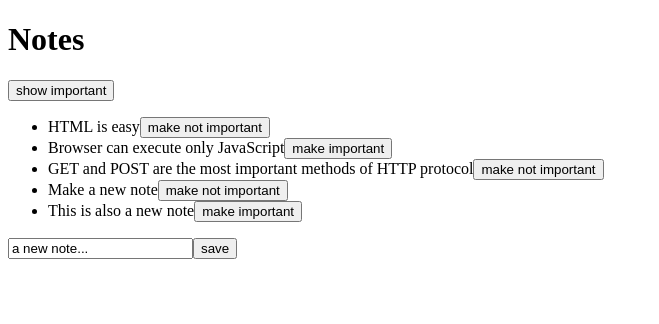
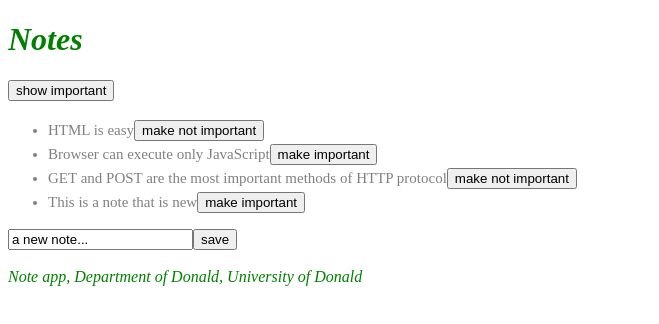
Before and after one commit to dneuterman/FSO2021-Lessons-Part2, a React (Create React App) app: page / in a window 1280 px wide. Shown: the top 324 px of the page, without its empty margins (0-659 px from the left). Built offline with nearby package versions, Linux system fonts and the light colour scheme; data requests are answered from the project's data file.

Commit message:
part 2e lesson complete

```diff
--- a/db.json
+++ b/db.json
@@ -19,14 +19,8 @@
       "important": true
     },
     {
-      "content": "Make a new note",
-      "date": "2021-03-28T08:20:06.424Z",
-      "important": true,
-      "id": 4
-    },
-    {
-      "content": "This is also a new note",
-      "date": "2021-03-28T08:20:23.296Z",
+      "content": "This is a note that is new",
+      "date": "2021-03-29T02:20:31.317Z",
       "important": false,
       "id": 5
     }
--- a/src/App.js
+++ b/src/App.js
@@ -1,11 +1,38 @@
 import React, { useState, useEffect } from 'react'
 import Note from './components/Note'
 import noteService from './services/notes'
+
+const Notification = ({ message }) => {
+  if (message === null) {
+    return null
+  }
+
+  return (
+    <div className="error">
+      {message}
+    </div>
+  )
+}
+
+const Footer = () => {
+  const footerStyle = {
+    color: 'green',
+    fontStyle: 'italic',
+    fontSize: 16
+  }
+  return (
+    <div style={footerStyle}>
+      <br />
+      <em>Note app, Department of Donald, University of Donald</em>
+    </div>
+  )
+}
 
 const App = () => {
   const [notes, setNotes] = useState([])
   const [newNote, setNewNote] = useState('a new note...')
   const [showAll, setShowAll] = useState(true)
+  const [errorMessage, setErrorMessage] = useState(null)
 
   useEffect(() => {
     noteService
@@ -46,9 +73,12 @@ const App = () => {
         setNotes(notes.map(note => note.id !== id ? note : returnedNote))
       })
       .catch(err => {
-        alert(
-          `the note '${note.content}' was already deleted from the server`
+        setErrorMessage(
+          `Note '${note.content}' was already removed from the server`
         )
+        setTimeout(() => {
+          setErrorMessage(null)
+        }, 5000)
         setNotes(notes.filter(n => n.id !== id))
       })
   }
@@ -60,6 +90,7 @@ const App = () => {
   return (
     <div>
       <h1>Notes</h1>
+      <Notification message={errorMessage}/>
       <div>
         <button onClick={() => setShowAll(!showAll)}>
           show {showAll ? 'important' : 'all'}
@@ -74,6 +105,7 @@ const App = () => {
         <input value={newNote} onChange={handleNoteChange}/>
         <button type="submit">save</button>
       </form>
+      <Footer />
     </div>
   )
 }
--- a/src/components/Note.js
+++ b/src/components/Note.js
@@ -4,7 +4,7 @@ const Note = ({ note, toggleImportance }) => {
   const label = note.important ? 'make not important' : 'make important'
 
   return (
-    <li>
+    <li className='note'>
       {note.content}
       <button onClick={toggleImportance}>{label}</button>
     </li>
--- a/src/index.css
+++ b/src/index.css
@@ -1,13 +1,20 @@
-body {
-  margin: 0;
-  font-family: -apple-system, BlinkMacSystemFont, 'Segoe UI', 'Roboto', 'Oxygen',
-    'Ubuntu', 'Cantarell', 'Fira Sans', 'Droid Sans', 'Helvetica Neue',
-    sans-serif;
-  -webkit-font-smoothing: antialiased;
-  -moz-osx-font-smoothing: grayscale;
+h1 {
+  color: green;
+  font-style: italic;
 }
 
-code {
-  font-family: source-code-pro, Menlo, Monaco, Consolas, 'Courier New',
-    monospace;
+.note {
+  color: grey;
+  padding-top: 3px;
+  font-size: 15px;
 }
+
+.error {
+  color: red;
+  background: lightgrey;
+  font-size: 20px;
+  border-style: solid;
+  border-radius: 5px;
+  padding: 10px;
+  margin-bottom: 10px;
+}
--- a/src/index.js
+++ b/src/index.js
@@ -1,5 +1,6 @@
 import ReactDOM from 'react-dom'
 import App from './App.js'
+import './index.css'
 
 
 ReactDOM.render(
```
